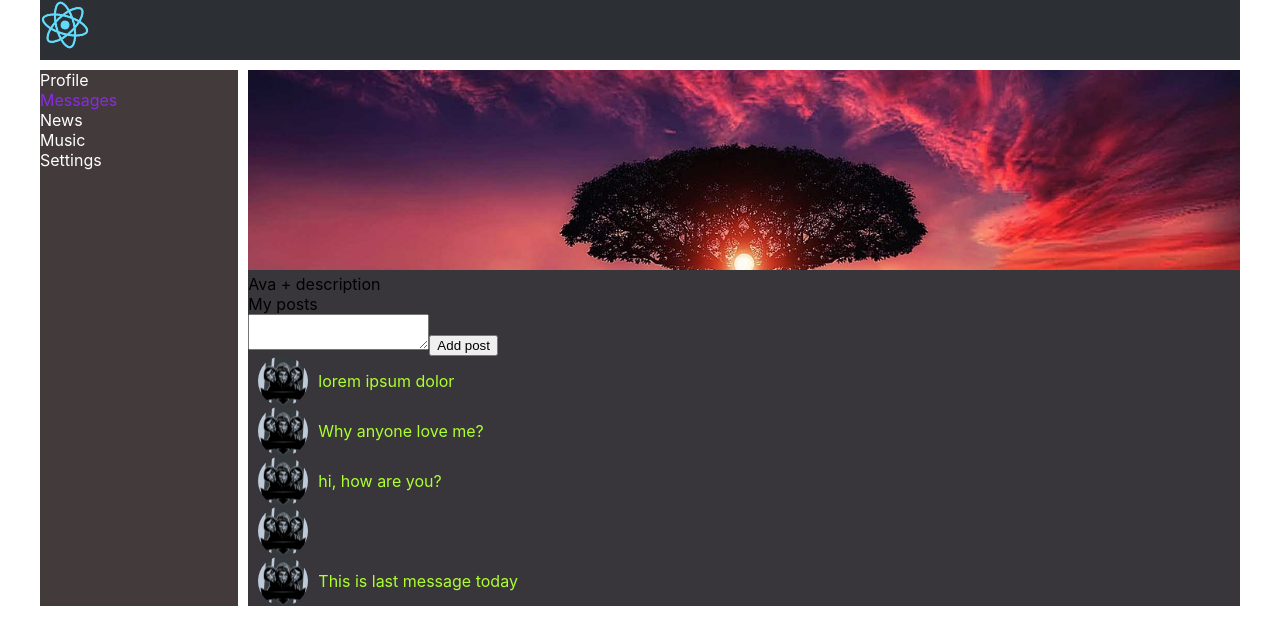
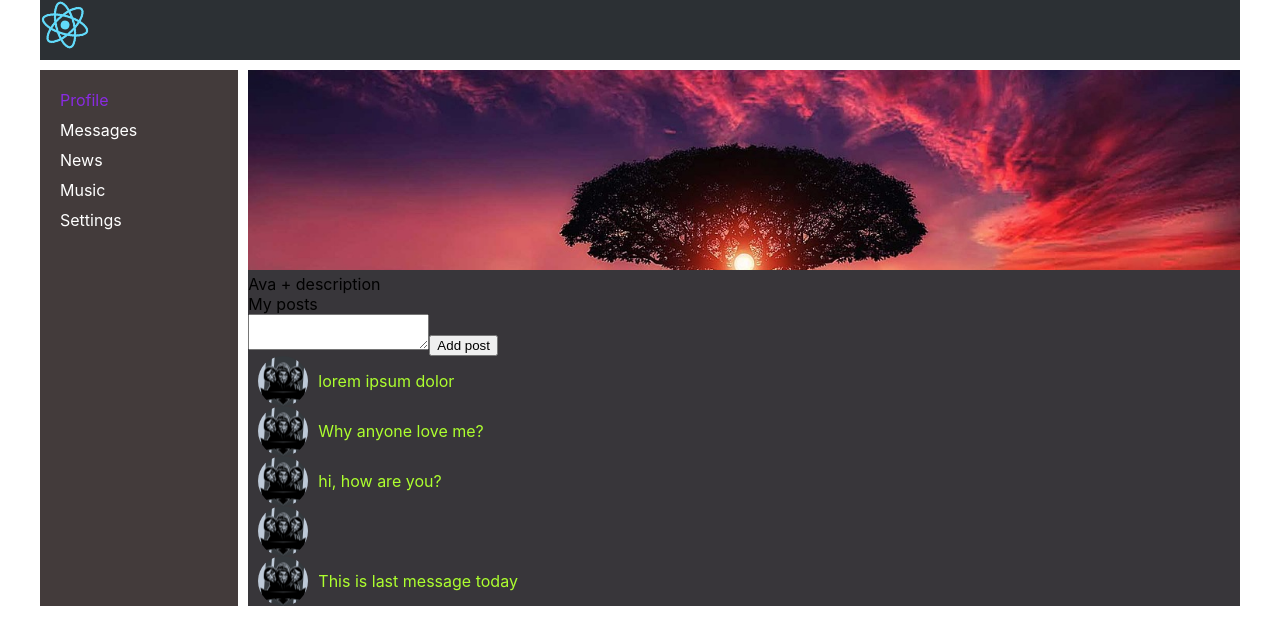
Before and after one commit to maksimchilout/social-network-It-camasutra-, a React (Create React App) app: page /profile in a window 1280 px wide. Shown: the top 644 px of the page. Built offline with nearby package versions, Linux system fonts and the light colour scheme.

Commit message:
lesson_nineteen_navLink_active

```diff
--- a/src/components/Navbar/Navbar.jsx
+++ b/src/components/Navbar/Navbar.jsx
@@ -1,33 +1,34 @@
 import React from "react";
 import s from './Navbar.module.css'
+import {NavLink} from "react-router-dom";
 
 const Navbar = () => {
     return (
         <nav className={s.nav}>
             <div className={s.item}>
-                <a href='/profile'>
+                <NavLink to='/profile' className={({ isActive }) => (isActive ? s.activeLink : '')}>
                     Profile
-                </a>
+                </NavLink>
             </div>
-            <div className={`${s.item} ${s.active}`}>
-                <a href='/dialogs'>
+            <div className={`${s.item}`}>
+                <NavLink to='/dialogs' className={({ isActive }) => (isActive ? s.activeLink : '')}>
                     Messages
-                </a>
+                </NavLink>
             </div>
             <div className={s.item}>
-                <a href='/news'>
+                <NavLink to='/news' className={({ isActive }) => (isActive ? s.activeLink : '')}>
                     News
-                </a>
+                </NavLink>
             </div>
             <div className={s.item}>
-                <a href='/music'>
+                <NavLink to='/music' className={({ isActive }) => (isActive ? s.activeLink : '')}>
                     Music
-                </a>
+                </NavLink>
             </div>
             <div className={s.item}>
-                <a href='/settings'>
+                <NavLink to='/settings' className={({ isActive }) => (isActive ? s.activeLink : '')}>
                     Settings
-                </a>
+                </NavLink>
             </div>
         </nav>
     )
--- a/src/components/Navbar/Navbar.module.css
+++ b/src/components/Navbar/Navbar.module.css
@@ -1,16 +1,19 @@
 .nav {
     background-color: rgb(67, 59, 59);
     grid-area: nav;
+    padding: 20px;
 }
 
 .item a{
     color: inherit;
     text-decoration: none;
+
 }
 
 .item {
+    margin-bottom: 10px;
     color: #fff;
 }
-.item.active {
+.item a.activeLink {
     color: blueviolet;
 }
```
